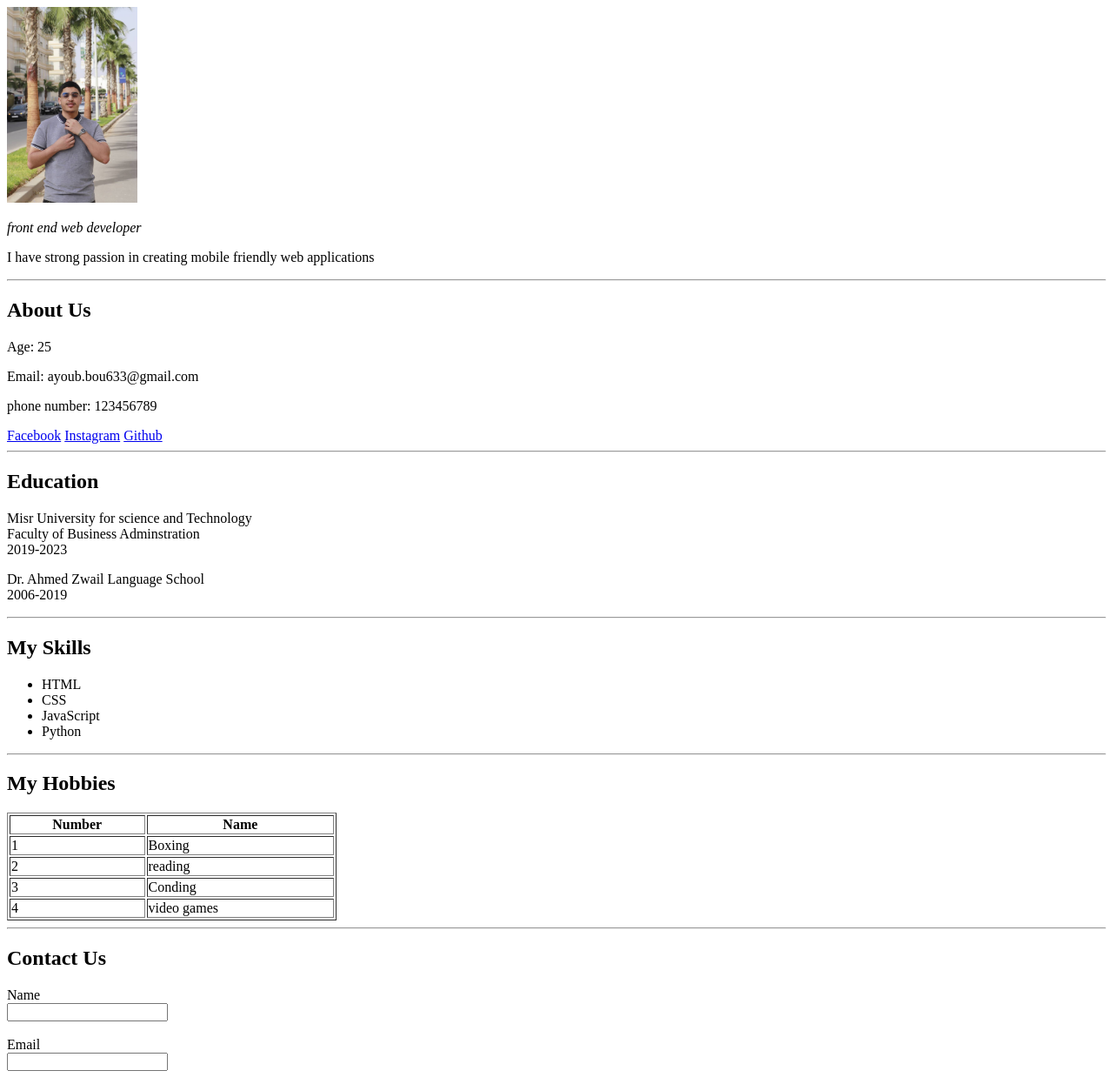
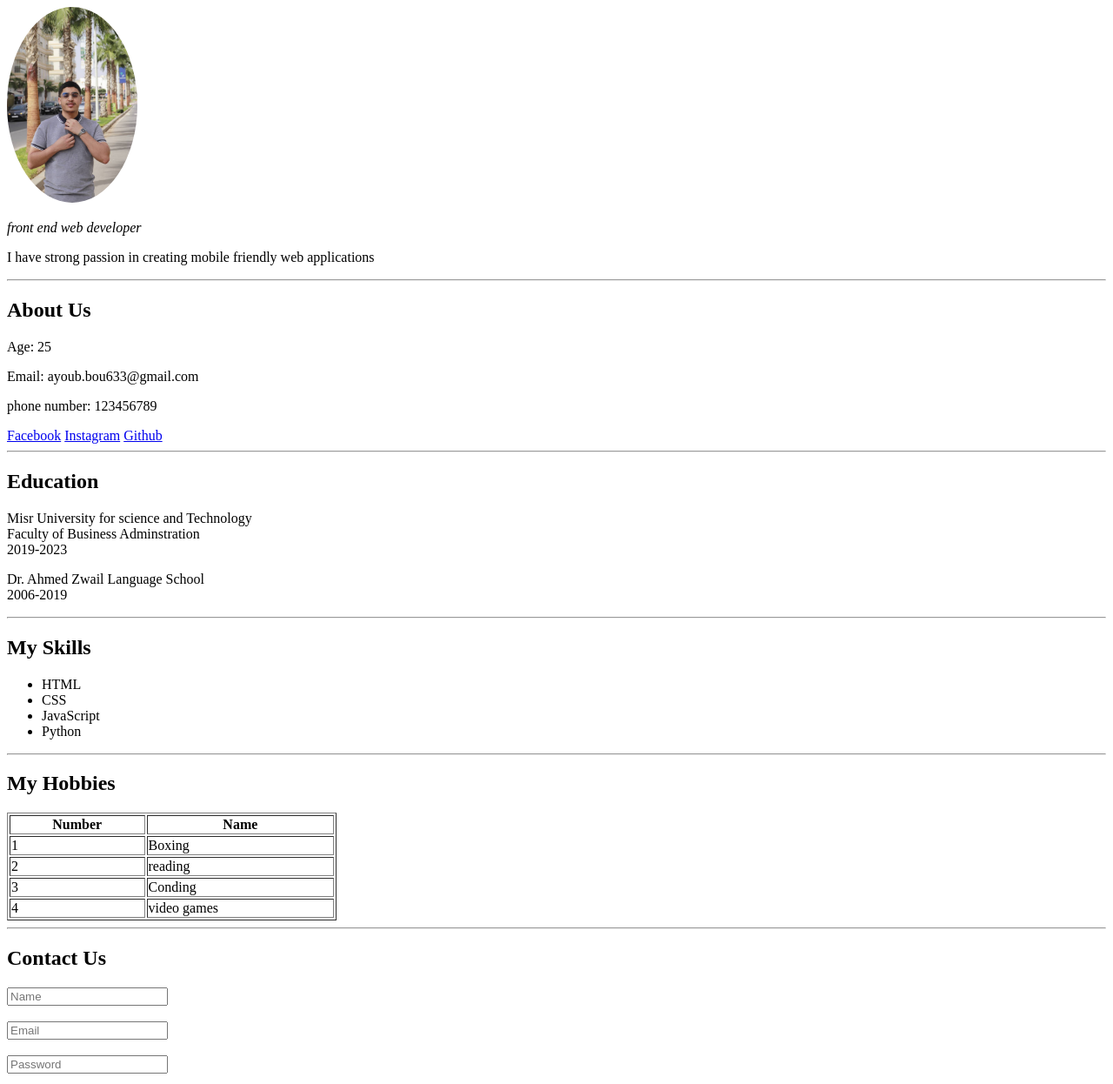
Before and after one commit to Ayoub-Bouartti/HTML-Website, a plain HTML site: page index.html in a window 1280 px wide. Shown: the top 1246 px of the page at 87% size. Drawn offline with Linux system fonts and the light colour scheme.

Commit message:
Update index.html

```diff
--- a/index.html
+++ b/index.html
@@ -6,6 +6,11 @@
     <meta http-equiv="X-UA-Compatible" content="IE=edge">
     <meta description="i am Ayoub Bouartti front-end web developer">
     <title>Ayoub Bouartti</title>
+    <style>
+        img{
+            border-radius: 60%;
+        }
+    </style>
 </head>
 <body>
     <header>
@@ -74,12 +79,10 @@
             <h1>Contact Us</h1>
             <form action="https://formsubmit.co/techa9419@gmail.com" method="POST">
                 <div>
-                    <label>Name</label> <br>
-                    <input type="text" required>
+                    <input type="text" placeholder="Name" required>
                 </div> <br>
                 <div>
-                    <label>Email</label> <br>
-                    <input type="email">
+                    <input type="email" placeholder="Email">
                 </div> <br>
                 <div>
                     <input type="password" placeholder="Password">
```
